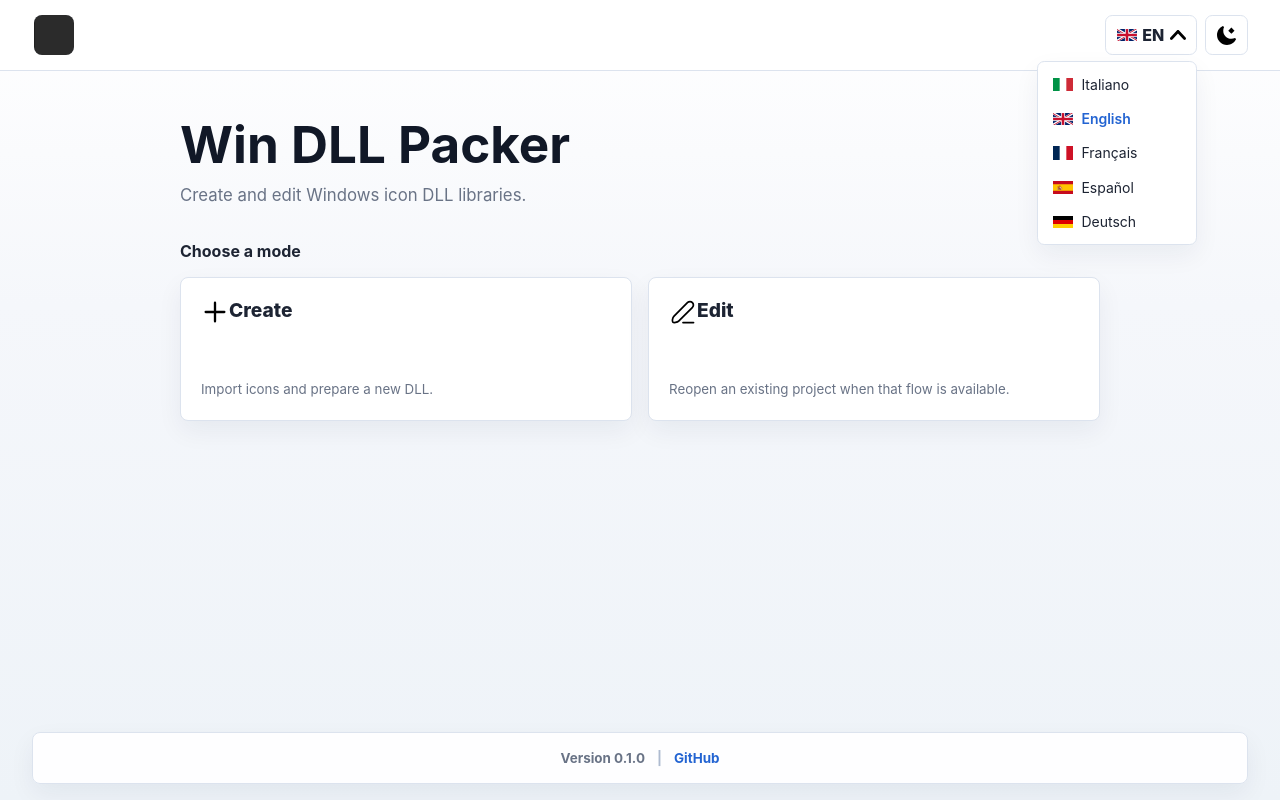
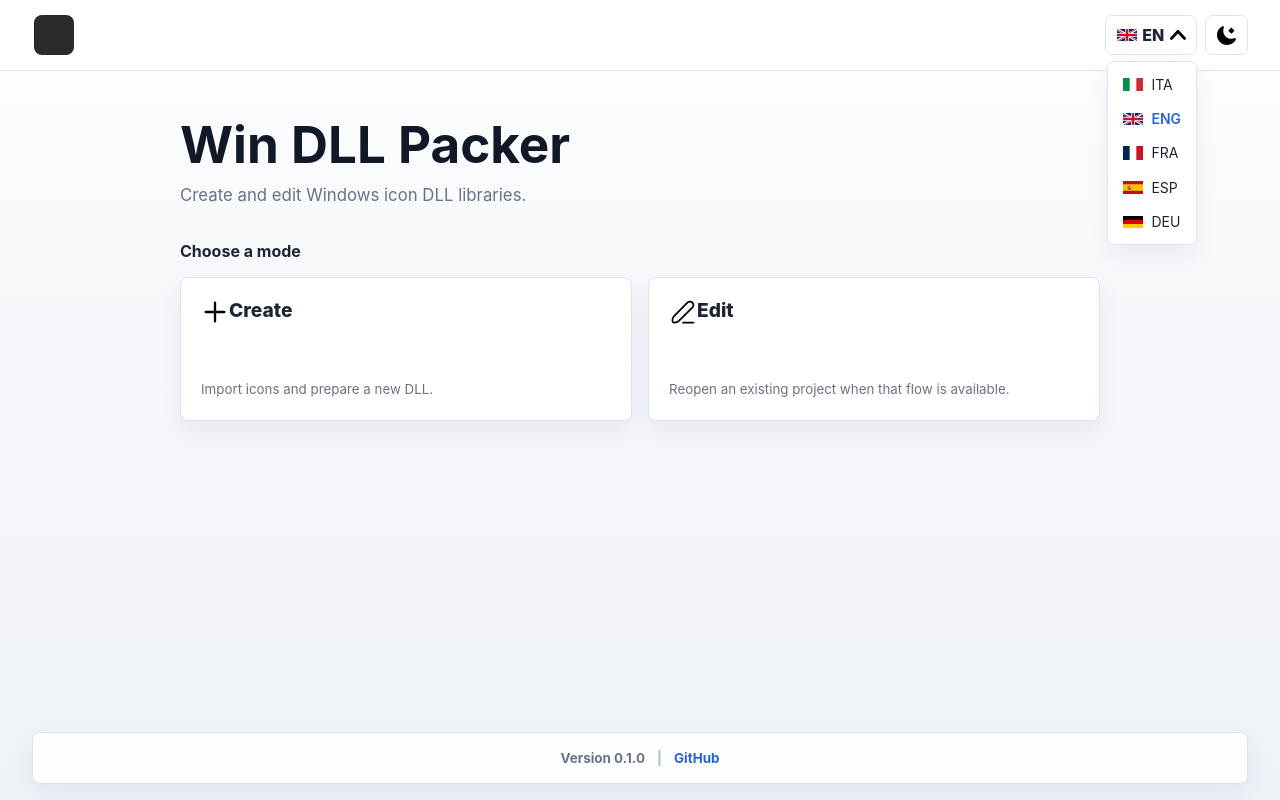
Before and after one commit to ValerioGc/dll-icon-forge, a Vue app: page / in a window 1280 px wide. Both pictures are taken after a click on the button "EN". Built offline with nearby package versions, Linux system fonts and the light colour scheme.

Commit message:
LanguageDropdown component refactor, add animation

```diff
--- a/src/components/buttons/LanguageButton.vue
+++ b/src/components/buttons/LanguageButton.vue
@@ -1,5 +1,5 @@
 <script setup lang="ts">
-import { defineAsyncComponent, ref, onMounted, onBeforeUnmount, watch } from 'vue';
+import { computed, defineAsyncComponent, ref, onMounted, onBeforeUnmount, watch } from 'vue';
 import chevronDown from '@/assets/icons/navigation/chevron-down.svg';
 import { useSettingsStore } from '@/stores/settings';
 import type { AppLocale } from '@/i18n';
@@ -15,14 +15,31 @@ const FLAG_LOADERS: Record<AppLocale, () => Promise<{ default: string }>> = {
     de: () => import('@/assets/flags/de.svg'),
 };
 
-const open = ref(false);
+const clickOpen = ref(false);
+const hoverOpen = ref(false);
+const hasOpened = ref(false);
 const root = ref<HTMLElement | null>(null);
 const currentFlag = ref('');
 let flagRequest = 0;
 
+const isOpen = computed(() => clickOpen.value || hoverOpen.value);
+
 function selectLocale(locale: AppLocale): void {
     settings.setLanguage(locale);
-    open.value = false;
+    clickOpen.value = false;
+    hoverOpen.value = false;
+}
+
+function toggleClickOpen(): void {
+    clickOpen.value = !clickOpen.value;
+    if (clickOpen.value) {
+        hasOpened.value = true;
+    }
+}
+
+function handleMouseEnter(): void {
+    hoverOpen.value = true;
+    hasOpened.value = true;
 }
 
 watch(
@@ -40,13 +57,15 @@ watch(
 
 function handleOutsideClick(event: MouseEvent): void {
     if (root.value && !root.value.contains(event.target as Node)) {
-        open.value = false;
+        clickOpen.value = false;
+        hoverOpen.value = false;
     }
 }
 
 function handleKeyDown(event: KeyboardEvent): void {
     if (event.key === 'Escape') {
-        open.value = false;
+        clickOpen.value = false;
+        hoverOpen.value = false;
     }
 }
 
@@ -62,29 +81,35 @@ onBeforeUnmount(() => {
 </script>
 
 <template>
-    <div class="language_selector" ref="root">
+    <div
+        class="language_selector"
+        ref="root"
+        @mouseenter="handleMouseEnter"
+        @mouseleave="hoverOpen = false"
+    >
         <button
             type="button"
             class="language_selector__trigger action_button"
             :aria-label="$t('common.toggleLocale')"
-            :aria-expanded="open"
-            @click="open = !open"
+            :aria-expanded="isOpen"
+            @click="toggleClickOpen"
         >
             <img v-if="currentFlag" class="ui_icon" :src="currentFlag" :alt="settings.language.toUpperCase()" />
             <span>{{ settings.language.toUpperCase() }}</span>
             <img
                 class="ui_icon themed_icon language_selector__chevron"
-                :class="{ 'language_selector__chevron--open': open }"
+                :class="{ 'language_selector__chevron--open': isOpen }"
                 :src="chevronDown"
                 alt=""
             />
         </button>
 
-        <LanguageDropdown
-            v-if="open"
-            :selected-locale="settings.language"
-            @select="selectLocale"
-        />
+        <div v-if="hasOpened" v-show="isOpen" class="language_selector__dropdown_shell">
+            <LanguageDropdown
+                :selected-locale="settings.language"
+                @select="selectLocale"
+            />
+        </div>
     </div>
 </template>
 
@@ -105,5 +130,12 @@ onBeforeUnmount(() => {
             transform: rotate(180deg);
         }
     }
+
+    &__dropdown_shell {
+        position: absolute;
+        top: calc(100% + .4rem);
+        right: 0;
+        z-index: 50;
+    }
 }
 </style>
--- a/src/components/buttons/LanguageDropdown.vue
+++ b/src/components/buttons/LanguageDropdown.vue
@@ -26,11 +26,19 @@ const FLAGS: Record<AppLocale, string> = {
     de: deFlag,
 };
 
-const LANGUAGE_NAMES: Record<AppLocale, string> = {
+const LANGUAGE_LABELS: Record<AppLocale, string> = {
+    it: 'ita',
+    en: 'eng',
+    fr: 'fra',
+    es: 'esp',
+    de: 'deu',
+};
+
+const LANGUAGE_TITLES: Record<AppLocale, string> = {
     it: 'Italiano',
     en: 'English',
-    fr: 'Français',
-    es: 'Español',
+    fr: 'Francais',
+    es: 'Espanol',
     de: 'Deutsch',
 };
 </script>
@@ -46,10 +54,12 @@ const LANGUAGE_NAMES: Record<AppLocale, string> = {
                 type="button"
                 class="language_selector__option"
                 :class="{ 'language_selector__option--active': selectedLocale === locale }"
+                :aria-label="LANGUAGE_TITLES[locale]"
+                :title="LANGUAGE_TITLES[locale]"
                 @click="emit('select', locale)"
             >
                 <img class="ui_icon" :src="FLAGS[locale]" :alt="locale.toUpperCase()" />
-                <span>{{ LANGUAGE_NAMES[locale] }}</span>
+                <span>{{ LANGUAGE_LABELS[locale] }}</span>
             </button>
         </li>
     </ul>
@@ -58,10 +68,7 @@ const LANGUAGE_NAMES: Record<AppLocale, string> = {
 <style lang="scss" scoped>
 .language_selector {
     &__dropdown {
-        position: absolute;
-        top: calc(100% + .4rem);
-        right: 0;
-        min-width: 10rem;
+        min-width: 5.5rem;
         padding: .3rem;
         margin: 0;
         list-style: none;
@@ -85,6 +92,7 @@ const LANGUAGE_NAMES: Record<AppLocale, string> = {
         color: var(--color-text);
         font-family: inherit;
         text-align: left;
+        text-transform: uppercase;
         transition: background .1s ease;
 
         &:hover,
```
Also changed, not shown: 1 other file (tests, documents, lock files or other folders).
